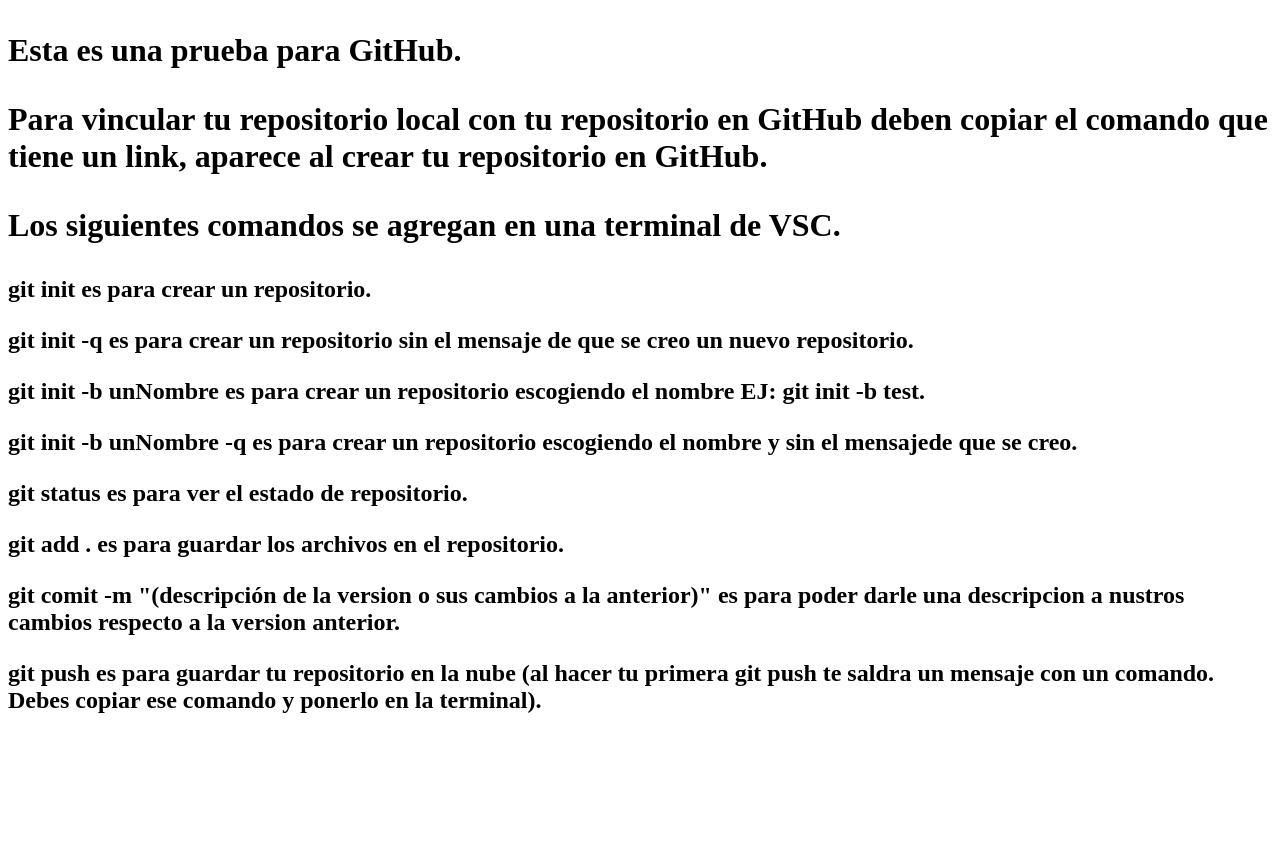
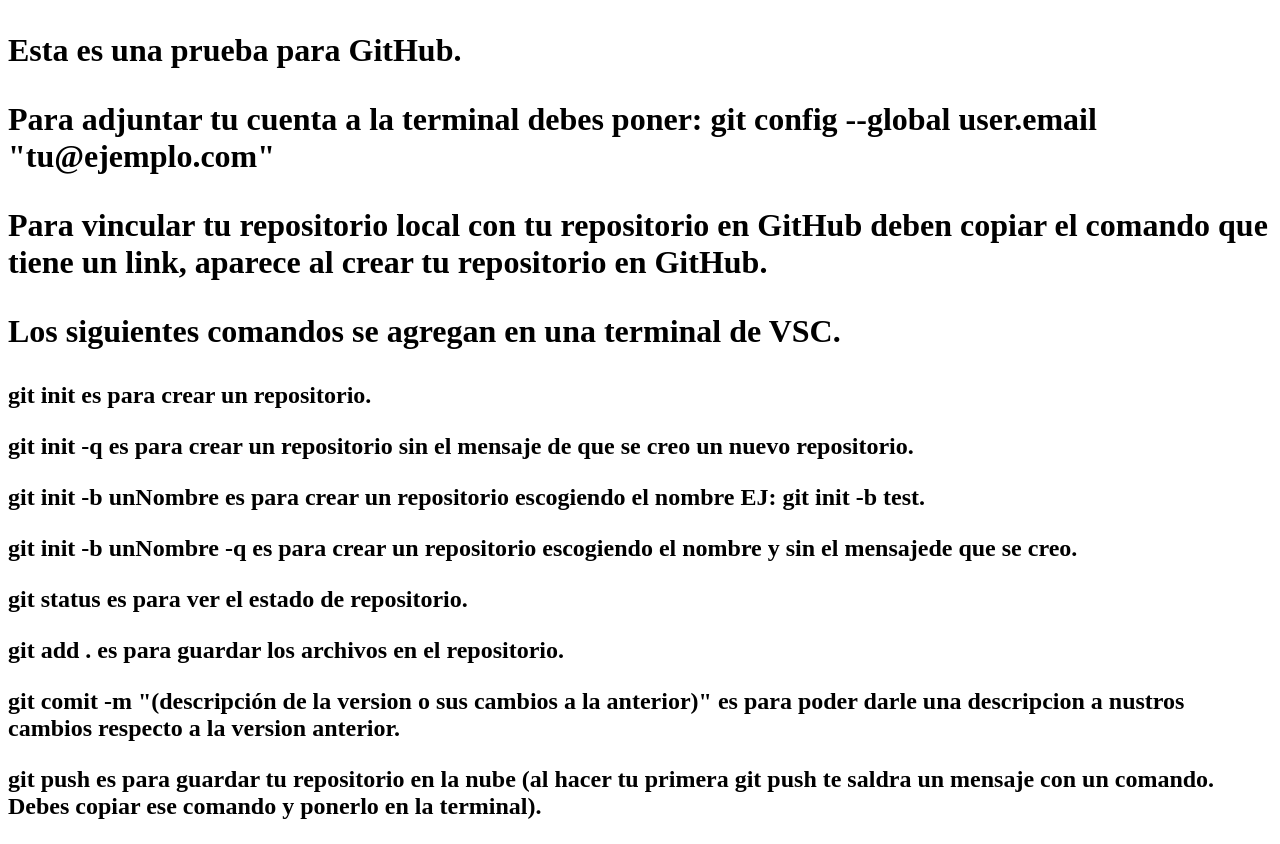
Before and after one commit to VictorVillamizar2010/test, a plain HTML site: page index.html in a window 1280 px wide. Before the commit the page ends 800 px from the top, so only its background shows below. Drawn offline with Linux system fonts and the light colour scheme.

Commit message:
pagina de prueba GitHub

```diff
--- a/index.html
+++ b/index.html
@@ -9,6 +9,8 @@
 <body>
     <h1>
         <p>Esta es una prueba para GitHub.</p>
+
+        <p>Para adjuntar tu cuenta a la terminal debes poner: git config --global user.email "tu@ejemplo.com"</p>
 
         <p>Para vincular tu repositorio local con tu repositorio en GitHub deben copiar el comando que tiene un link, aparece al crear tu repositorio en GitHub.</p>
 
```
